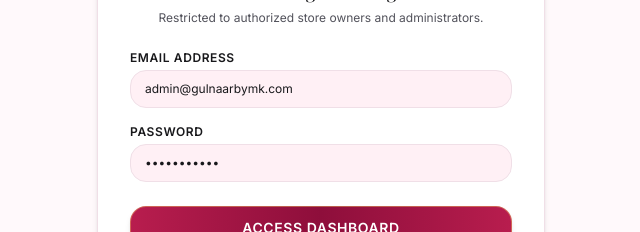
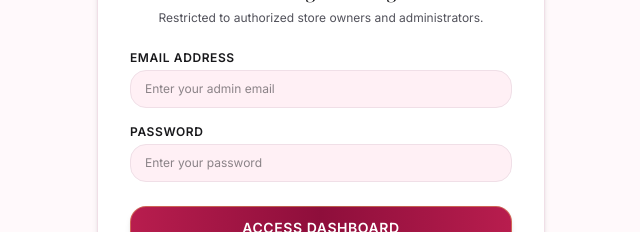
Before and after one commit to 00tatheer00/dr-bilal-ecommerce-shop, a Next.js app: page /admin/login in a window 1280 px wide. Shown: the part 340-572 px from the top of the page, without its empty margins (319-959 px from the left). Built offline with nearby package versions, Linux system fonts and the light colour scheme; no server answers; a web font is replaced by a local one.

Commit message:
fix(auth): remove prefilled default email and password from admin login form

```diff
--- a/src/app/admin/login/page.tsx
+++ b/src/app/admin/login/page.tsx
@@ -71,8 +71,8 @@ export default function AdminLoginPage() {
               type="email"
               name="email"
               required
-              defaultValue="admin@gulnaarbymk.com"
-              placeholder="admin@gulnaarbymk.com"
+              autoComplete="email"
+              placeholder="Enter your admin email"
               className="w-full rounded-lg border border-border bg-bg-surface px-3.5 py-2.5 text-text-primary focus:border-brand focus:outline-none"
             />
           </div>
@@ -85,8 +85,8 @@ export default function AdminLoginPage() {
               type="password"
               name="password"
               required
-              defaultValue="gulnaar2026"
-              placeholder="••••••••"
+              autoComplete="current-password"
+              placeholder="Enter your password"
               className="w-full rounded-lg border border-border bg-bg-surface px-3.5 py-2.5 text-text-primary focus:border-brand focus:outline-none"
             />
           </div>
```
